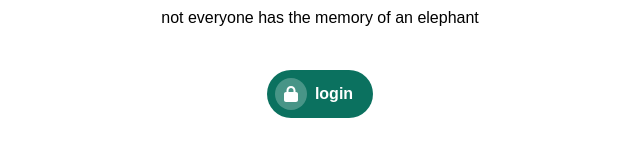
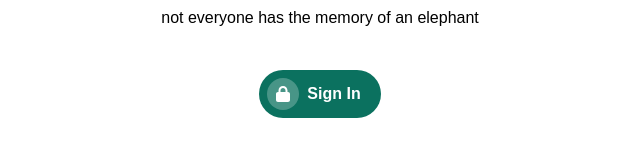
Before and after one commit to simecek-m/tusks, a React (Create React App) app: page /home in a window 1280 px wide. Shown: the part 368-524 px from the top of the page, without its empty margins (320-960 px from the left). Built offline with nearby package versions, Linux system fonts and the light colour scheme; no server answers.

Commit message:
add ButtonIcon component

```diff
--- a/src/component/Button.tsx
+++ /dev/null
@@ -1,72 +0,0 @@
-import { FC, ButtonHTMLAttributes } from "react";
-import clsx from "clsx";
-import { IconProp } from "@fortawesome/fontawesome-svg-core";
-import { FontAwesomeIcon } from "@fortawesome/react-fontawesome";
-
-type ButtonVariant = "primary" | "destructive";
-
-const ButtonVariants: Record<ButtonVariant, string> = {
-  primary: "bg-primary-700",
-  destructive: "bg-red-600",
-};
-
-export interface ButtonProps {
-  type?: ButtonHTMLAttributes<HTMLButtonElement>["type"];
-  disabled?: boolean;
-  isSubmitting?: boolean;
-  onClick?: () => void;
-  children: string;
-  icon: IconProp;
-  hoverIcon: IconProp;
-  variant?: ButtonVariant;
-}
-
-const Button: FC<ButtonProps> = ({
-  onClick,
-  type = "button",
-  disabled = false,
-  isSubmitting = false,
-  icon,
-  variant = "primary",
-  hoverIcon,
-  children,
-}) => {
-  return (
-    <button
-      onClick={onClick}
-      type={type}
-      disabled={disabled}
-      className={clsx(
-        { "cursor-wait": isSubmitting },
-        ButtonVariants[variant],
-        "group flex w-full flex-row items-center justify-center gap-2 overflow-hidden rounded-full py-2 px-2 pr-5 font-bold text-white disabled:cursor-not-allowed disabled:opacity-40 sm:w-fit"
-      )}
-    >
-      {!disabled && (
-        <div className="relative flex">
-          {icon && (
-            <FontAwesomeIcon
-              icon={icon}
-              className="h-4 w-4 translate-y-0 rounded-full bg-white bg-opacity-25 p-2 text-white transition duration-500 ease-in-out group-hover:-translate-y-10"
-            />
-          )}
-          {hoverIcon && (
-            <FontAwesomeIcon
-              icon={hoverIcon}
-              className="absolute h-4 w-4 translate-y-10 rounded-full bg-white bg-opacity-25 p-2 text-white transition duration-500 ease-in-out group-hover:translate-y-0"
-            />
-          )}
-        </div>
-      )}
-      {disabled && (
-        <FontAwesomeIcon
-          icon="xmark"
-          className="h-4 w-4 rounded-full bg-white bg-opacity-25 p-2 text-white"
-        />
-      )}
-      <span className="">{isSubmitting ? "processing" : children}</span>
-    </button>
-  );
-};
-
-export default Button;
--- /dev/null
+++ b/src/component/button/Button.tsx
@@ -0,0 +1,62 @@
+import { IconProp } from "@fortawesome/fontawesome-svg-core";
+import clsx from "clsx";
+import IconButton from "component/button/ButtonIcon";
+import { ButtonHTMLAttributes, FC } from "react";
+
+type ButtonVariant = "primary" | "destructive";
+
+const ButtonVariants: Record<ButtonVariant, string> = {
+  primary: "bg-primary-700",
+  destructive: "bg-red-600",
+};
+
+export interface ButtonProps extends ButtonHTMLAttributes<HTMLButtonElement> {
+  icon: IconProp;
+  hoverIcon?: IconProp;
+  children: string;
+  variant?: ButtonVariant;
+  isDisabled?: boolean;
+  isSubmitting?: boolean;
+  onClick?: () => void;
+}
+
+const Button: FC<ButtonProps> = ({
+  onClick,
+  type = "button",
+  isDisabled = false,
+  isSubmitting = false,
+  icon,
+  variant = "primary",
+  hoverIcon,
+  children,
+}) => {
+  return (
+    <button
+      onClick={onClick}
+      type={type}
+      disabled={isDisabled || isSubmitting}
+      className={clsx(
+        "group flex w-full flex-row items-center justify-center gap-2 overflow-hidden rounded-full py-2 px-2 pr-5 font-bold text-white sm:w-fit",
+        { "cursor-wait": isSubmitting },
+        { "cursor-not-allowed opacity-60": isDisabled },
+        ButtonVariants[variant]
+      )}
+    >
+      <IconButton
+        icon={icon}
+        hoverIcon={hoverIcon}
+        isDisabled={isDisabled}
+        isSubmitting={isSubmitting}
+      />
+      <span
+        className={clsx("capitalize", {
+          "font-normal italic": !!isSubmitting && !isDisabled,
+        })}
+      >
+        {isSubmitting && !isDisabled ? "processing" : children}
+      </span>
+    </button>
+  );
+};
+
+export default Button;
--- /dev/null
+++ b/src/component/button/ButtonIcon.tsx
@@ -0,0 +1,48 @@
+import { IconProp } from "@fortawesome/fontawesome-svg-core";
+import { FontAwesomeIcon } from "@fortawesome/react-fontawesome";
+import clsx from "clsx";
+import { FC } from "react";
+
+const buttonIconStyle =
+  "h-4 w-4 rounded-full bg-white bg-opacity-25 p-2 text-white";
+
+interface ButtonIconProps {
+  icon: IconProp;
+  hoverIcon?: IconProp;
+  isSubmitting?: boolean;
+  isDisabled?: boolean;
+}
+
+const ButtonIcon: FC<ButtonIconProps> = ({
+  icon,
+  hoverIcon,
+  isSubmitting = false,
+  isDisabled = false,
+}) => {
+  return (
+    <div className="relative flex">
+      <FontAwesomeIcon
+        icon={isDisabled ? "xmark" : isSubmitting ? "circle-notch" : icon}
+        className={clsx(
+          buttonIconStyle,
+          {
+            "translate-y-0 transition duration-500 ease-in-out group-hover:-translate-y-10":
+              !!hoverIcon && !isSubmitting && !isDisabled,
+          },
+          { "animate-spin": !!isSubmitting && !isDisabled }
+        )}
+      />
+      {hoverIcon && !isSubmitting && !isDisabled && (
+        <FontAwesomeIcon
+          icon={hoverIcon}
+          className={clsx(
+            buttonIconStyle,
+            "absolute translate-y-10 transition duration-500 ease-in-out group-hover:translate-y-0 "
+          )}
+        />
+      )}
+    </div>
+  );
+};
+
+export default ButtonIcon;
--- a/src/page/Dashboard.tsx
+++ b/src/page/Dashboard.tsx
@@ -1,5 +1,5 @@
 import { useAuth0 } from "@auth0/auth0-react";
-import Button from "component/Button";
+import Button from "component/button/Button";
 import Title from "component/Title";
 import { HOME_PATH } from "constant/paths";
 import { FC } from "react";
--- a/src/page/Home.tsx
+++ b/src/page/Home.tsx
@@ -1,5 +1,5 @@
 import { useAuth0 } from "@auth0/auth0-react";
-import Button from "component/Button";
+import Button from "component/button/Button";
 import Title from "component/Title";
 import { INDEX_PATH } from "constant/paths";
 import { FC } from "react";
@@ -23,12 +23,12 @@ const Home: FC = () => {
           hoverIcon="door-open"
           onClick={() => navigate(INDEX_PATH)}
         >
-          continue
+          Continue
         </Button>
       ) : (
         <div className="mt-10 flex w-full flex-col items-center gap-2">
           <Button icon="lock" hoverIcon="key" onClick={loginWithPopup}>
-            login
+            Sign In
           </Button>
         </div>
       )}
--- a/src/page/Registration.tsx
+++ b/src/page/Registration.tsx
@@ -2,7 +2,7 @@ import { useAuth0 } from "@auth0/auth0-react";
 import { yupResolver } from "@hookform/resolvers/yup";
 import { useMutation, useQueryClient } from "@tanstack/react-query";
 import { AxiosError, AxiosResponse } from "axios";
-import Button from "component/Button";
+import Button from "component/button/Button";
 import Card from "component/Card";
 import IconButton from "component/IconButton";
 import Input from "component/Input";
```
Also changed, not shown: 1 other file (tests, documents, lock files or other folders).
